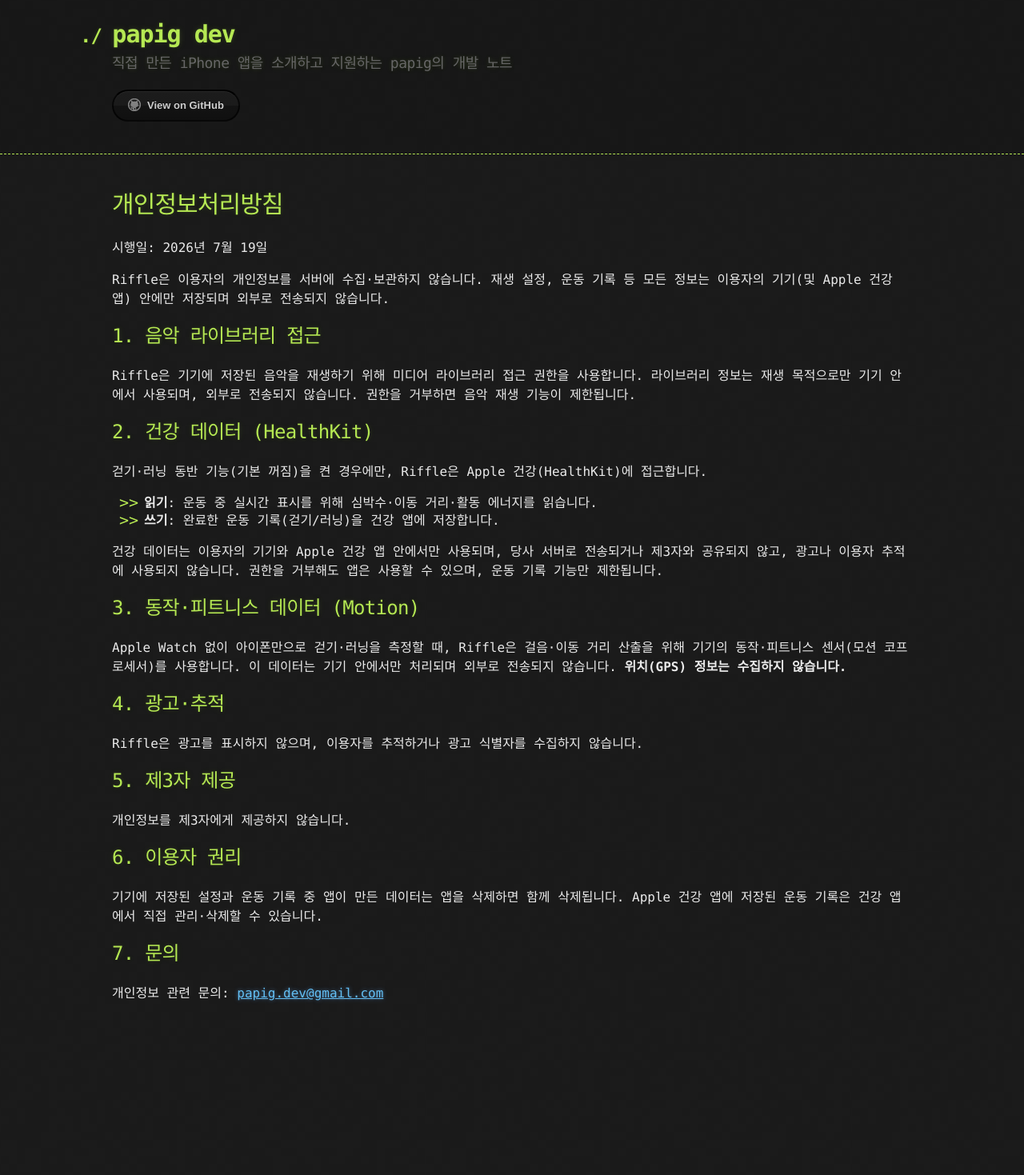
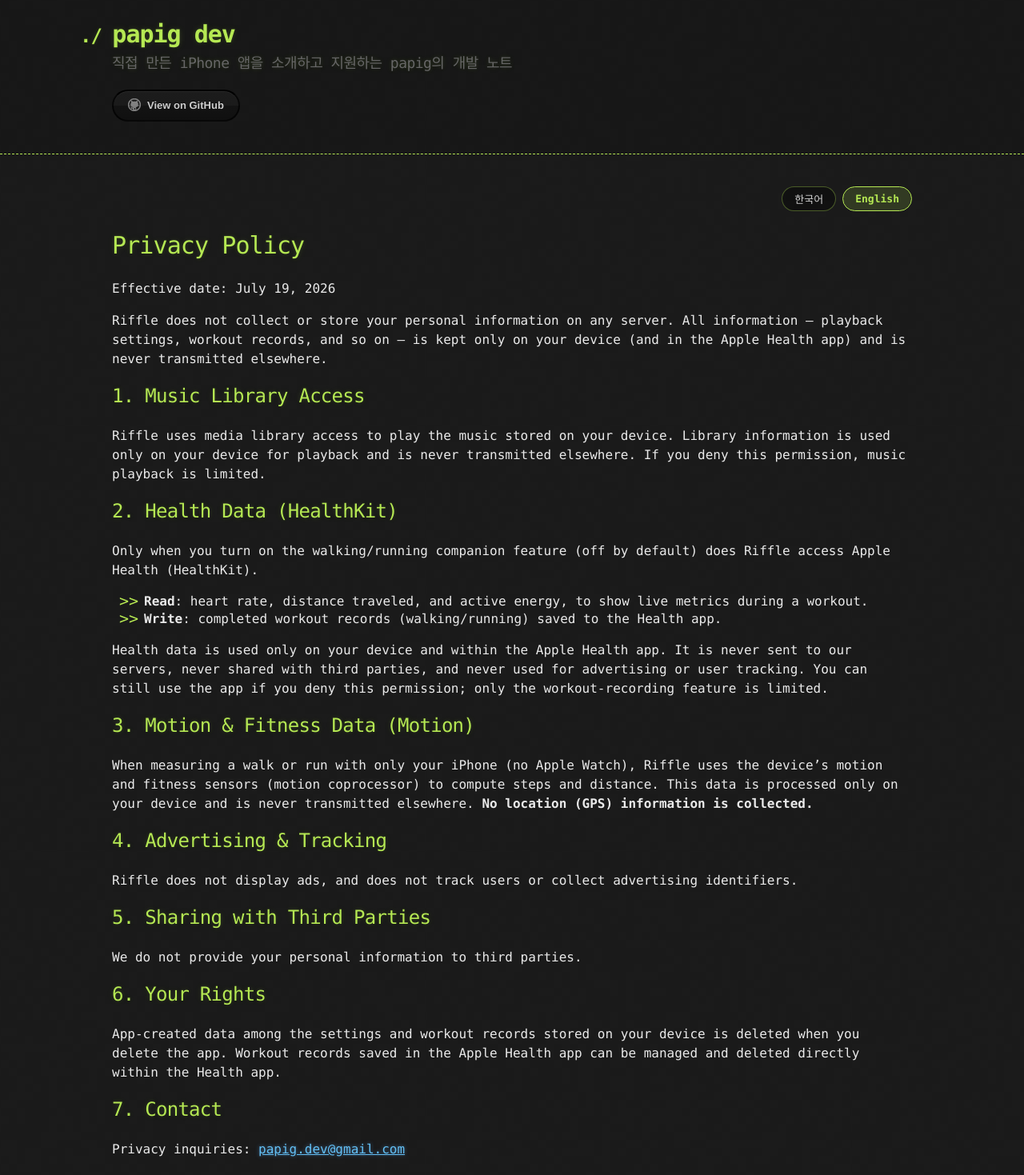
Before and after one commit to papig-dev/papig-dev.github.io, a Jekyll site: the page built from riffle/privacy.md, in a window 1280 px wide. Shown: the whole page at 80% size. Built offline with Jekyll 4.4.1, drawn with Linux system fonts in a browser that asks for light colours; some web fonts are replaced; before the commit the page ends 1274 px from its top, so only the background shows below that.

Commit message:
riffle: make privacy policy bilingual (ko/en)
Co-Authored-By: Claude Opus 4.8 (1M context) <noreply@anthropic.com>

```diff
--- a/riffle/privacy.md
+++ b/riffle/privacy.md
@@ -1,9 +1,13 @@
 ---
 layout: default
 title: Riffle 개인정보처리방침
+title_en: Riffle Privacy Policy
+bilingual: true
 description: Riffle의 개인정보처리방침입니다. Riffle은 개인정보를 서버에 수집하지 않으며 광고·추적도 하지 않습니다.
 permalink: /riffle/privacy/
 ---
+
+<div data-i18n="ko" markdown="1">
 
 # 개인정보처리방침
 
@@ -43,3 +47,48 @@ Riffle은 광고를 표시하지 않으며, 이용자를 추적하거나 광고
 ## 7. 문의
 
 개인정보 관련 문의: <a href="mailto:papig.dev@gmail.com">papig.dev@gmail.com</a>
+
+</div>
+
+<div data-i18n="en" markdown="1">
+
+# Privacy Policy
+
+Effective date: July 19, 2026
+
+Riffle does not collect or store your personal information on any server. All information — playback settings, workout records, and so on — is kept only on your device (and in the Apple Health app) and is never transmitted elsewhere.
+
+## 1. Music Library Access
+
+Riffle uses media library access to play the music stored on your device. Library information is used only on your device for playback and is never transmitted elsewhere. If you deny this permission, music playback is limited.
+
+## 2. Health Data (HealthKit)
+
+Only when you turn on the walking/running companion feature (off by default) does Riffle access Apple Health (HealthKit).
+
+- **Read**: heart rate, distance traveled, and active energy, to show live metrics during a workout.
+- **Write**: completed workout records (walking/running) saved to the Health app.
+
+Health data is used only on your device and within the Apple Health app. It is never sent to our servers, never shared with third parties, and never used for advertising or user tracking. You can still use the app if you deny this permission; only the workout-recording feature is limited.
+
+## 3. Motion & Fitness Data (Motion)
+
+When measuring a walk or run with only your iPhone (no Apple Watch), Riffle uses the device's motion and fitness sensors (motion coprocessor) to compute steps and distance. This data is processed only on your device and is never transmitted elsewhere. **No location (GPS) information is collected.**
+
+## 4. Advertising & Tracking
+
+Riffle does not display ads, and does not track users or collect advertising identifiers.
+
+## 5. Sharing with Third Parties
+
+We do not provide your personal information to third parties.
+
+## 6. Your Rights
+
+App-created data among the settings and workout records stored on your device is deleted when you delete the app. Workout records saved in the Apple Health app can be managed and deleted directly within the Health app.
+
+## 7. Contact
+
+Privacy inquiries: <a href="mailto:papig.dev@gmail.com">papig.dev@gmail.com</a>
+
+</div>
```
Also changed, not shown: CLAUDE.md (+1 -1 lines).
